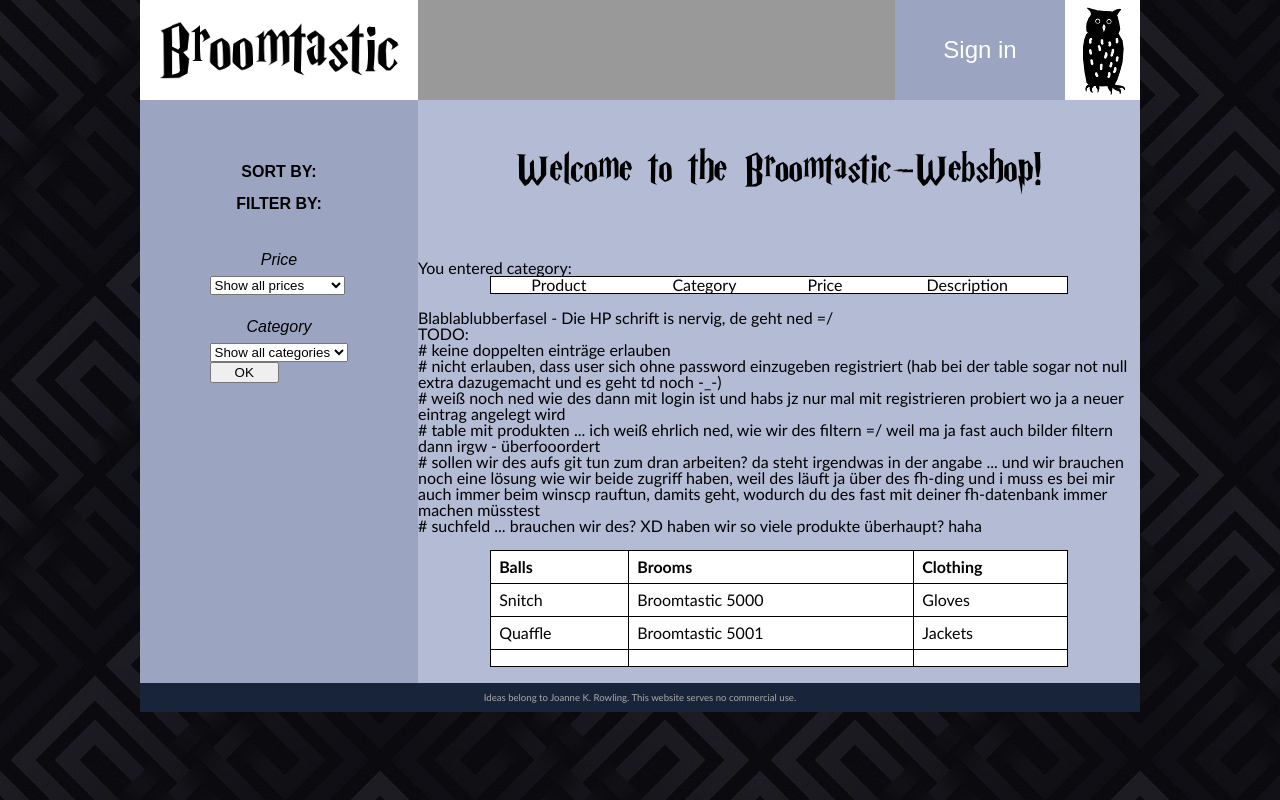
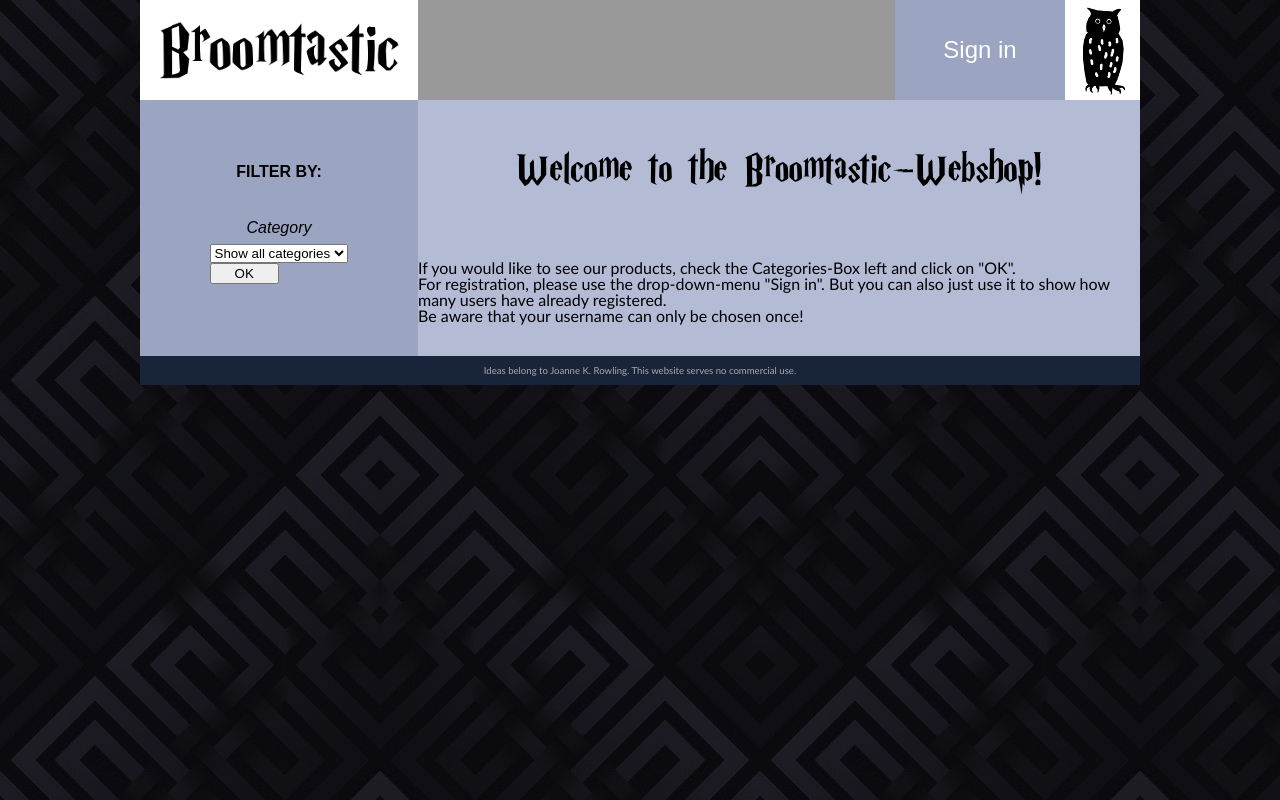
Before and after one commit to Kniesel/Broomtastic-PHP-Webapp, a PHP site: page /presentation/index.php in a window 1280 px wide. Run offline with PHP 8.4, Linux system fonts and the light colour scheme; data comes from the database, SQL or seed files in the repository; data that the repository does not hold is empty.

Commit message:
Formatieränderungen

```diff
--- a/business/products.php
+++ b/business/products.php
@@ -9,12 +9,12 @@
 $category = $_POST["category"];
 
 if($category == "Show all categories"){
-    echo "You entered all categories \n <br>";
+    //echo "You entered all categories \n <br>";
     $data = $product->readAll();
   }
 //call special category
 else{
-    echo "You entered category: " . $category . "\n <br>";
+    //echo "You entered category: " . $category . "\n <br>";
     $data = $product->readByCategory($category);
   }
 
@@ -45,12 +45,70 @@
 // now we can output the requested data
 ?>
 <html>
- <head>
-   <title>Broomtastic: Products</title>
- </head>
- <body>
+  <head>
+    <meta charset="utf-8">
+    <title>Broomtastic-Products</title>
 
- <?php echo getHTMLTable($data); ?><br />
+    <link rel="stylesheet" type="text/css" href="../presentation/style/reset.css" >
+    <link rel="stylesheet" type="text/css" href="../presentation/style/homestyle.css">
+  </head>
 
- </body>
+  <body>
+    <div id="wrapper">
+      <header>
+        <nav>
+          <div class="dropdown">
+            <button class="dropbutton">Sign in</button>
+            <div class="dropdown-content">
+              <form action="./users.php" method="post">
+                <p>Username</p>
+                <input class="inputforms" type="text" name="pk_username">
+                <a class="inputforms" href="#">Password</a>
+                <a class="inputforms" href="#">Login</a>
+                <input class="inputforms" type="submit" value="Show all users">
+              </form>
+            </div>
+          </div>
+          <img id="owl" src="../presentation/img/owl.jpg" alt="Shopping Owl"/>
+        </nav>
+      </header>
+
+      <aside>
+        <p class="titles">FILTER BY:</p>
+          <br>
+          <p class="title2">Category</p>
+          <form action="./products.php" method="post" class="filtercontent" name="tabledata">
+            <select name="category">
+              <option>Show all categories</option>
+              <option>Balls</option>
+              <option>Books</option>
+              <option>Brooms</option>
+              <option>Clothing</option>
+            </select>
+            <input type="submit" value="OK" class="filtercontent">
+          </form>
+      </aside>
+
+      <section>
+        <h1>Welcome to the Broomtastic-Webshop!</h1>
+        <br>
+        <p>If you would like to see our products, check the Categories-Box left and click on "OK".<br>
+          For registration, please use the drop-down-menu "Sign in". But you can also just use it to show how many users have already registered.<br>
+          Be aware that your username can only be chosen once!</p>
+        <br>
+         <?php echo getHTMLTable($data); ?><br />
+
+        <br>
+
+      </section>
+
+
+
+      <footer>
+        Ideas belong to Joanne K. Rowling. This website serves no commercial use.
+      </footer>
+
+    </div>
+
+  </body>
 </html>
--- a/database/database.php
+++ b/database/database.php
@@ -114,10 +114,9 @@
 		$stmt = $this->connection->prepare( "INSERT INTO users (pk_username) VALUES (?);" );
 		$stmt->bind_param( 's', $pk_username );
 		if ($stmt->execute()) {
-			echo "Insert complete";
+			//echo "Insert complete";
 			return 1;
 		} else {
-			echo "User-Create-ERROR: " . $insert . "<br>" . mysqli_error ( $this->connection );
 			return - 1;
 		}
 	}
@@ -171,10 +170,10 @@
 		$stmt->bind_param ( 'ss', $pk_username, $pk_username );
 
 		if ($stmt->execute ()) {
-			echo "Update complete";
+			//echo "Update complete";
 			return 1;
 		} else {
-			echo "User-Update-ERROR: " . $stmt . "<br>" . mysqli_error ( $this->connection );
+			//echo "User-Update-ERROR: " . $stmt . "<br>" . mysqli_error ( $this->connection );
 			return -1;
 		}
 	}
--- a/presentation/index.php
+++ b/presentation/index.php
@@ -18,10 +18,10 @@
 						<div class="dropdown-content">
 							<form action="../business/users.php" method="post">
 								<p>Username</p>
-								<input class="inputforms" type="text" name="pk_username" value="Your username">
+								<input class="inputforms" type="text" name="pk_username">
 								<a class="inputforms" href="#">Password</a>
 								<a class="inputforms" href="#">Login</a>
-								<input class="inputforms" type="submit" value="Register">
+								<input class="inputforms" type="submit" value="Show all users">
 							</form>
 						</div>
 					</div>
@@ -30,23 +30,8 @@
 			</header>
 
 			<aside>
-				<p class="titles">SORT BY:</p>
-
 				<p class="titles">FILTER BY:</p>
 					<br>
-
-					<p class="title2">Price</p>
-					<form action="#" class="filtercontent">
-						<select name="price" >
-							<option>Show all prices</option>
-							<option>0-250 Galleons</option>
-							<option>250-500 Galleons</option>
-							<option>500-1000 Galleons</option>
-						</select>
-					</form>
-
-					<br>
-
 					<p class="title2">Category</p>
 					<form action="../business/products.php" method="post" class="filtercontent" name="tabledata">
 						<select name="category">
@@ -63,70 +48,10 @@
 			<section>
 				<h1>Welcome to the Broomtastic-Webshop!</h1>
 				<br>
-				<div><?php include '../business/products.php'; ?></div>
-				<p>Blablablubberfasel - Die HP schrift is nervig, de geht ned =/<br>
-					TODO:<br>
-					# keine doppelten einträge erlauben<br>
-					# nicht erlauben, dass user sich ohne password einzugeben registriert (hab bei der table sogar not null extra dazugemacht und es geht td noch -_-)<br>
-					# weiß noch ned wie des dann mit login ist und habs jz nur mal mit registrieren probiert wo ja a neuer eintrag angelegt wird<br>
-					# table mit produkten ... ich weiß ehrlich ned, wie wir des filtern =/ weil ma ja fast auch bilder filtern dann irgw - überfooordert<br>
-					# sollen wir des aufs git tun zum dran arbeiten? da steht irgendwas in der angabe ... und wir brauchen noch eine lösung wie wir beide zugriff haben, weil des läuft ja über des fh-ding und i muss es bei mir auch immer beim winscp rauftun, damits geht, wodurch du des fast mit deiner fh-datenbank immer machen müsstest<br>
-					# suchfeld ... brauchen wir des? XD haben wir so viele produkte überhaupt? haha
-				</p>
+				<p>If you would like to see our products, check the Categories-Box left and click on "OK".<br>
+					For registration, please use the drop-down-menu "Sign in". But you can also just use it to show how many users have already registered.<br>
+					Be aware that your username can only be chosen once!</p>
 				<br>
-				<table>
-
-					<tr>
-						<td class="tdtitle">
-							Balls
-						</td>
-						<td class="tdtitle">
-							Brooms
-						</td>
-						<td class="tdtitle">
-							Clothing
-						</td>
-					</tr>
-
-					<tr>
-						<td>
-							Snitch
-						</td>
-						<td>
-							Broomtastic 5000
-						</td>
-						<td>
-							Gloves
-						</td>
-					</tr>
-
-					<tr>
-						<td>
-							Quaffle
-						</td>
-						<td>
-							Broomtastic 5001
-						</td>
-						<td>
-							Jackets
-						</td>
-					</tr>
-
-					<tr>
-						<td>
-
-						</td>
-						<td>
-
-						</td>
-						<td>
-
-						</td>
-					</tr>
-
-
-				</table>
-
 				<br>
 
 
```
Also changed, not shown: business/users.php (+65 -6 lines).
